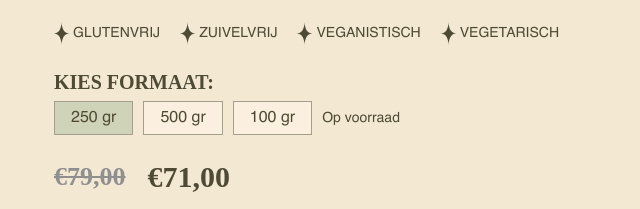
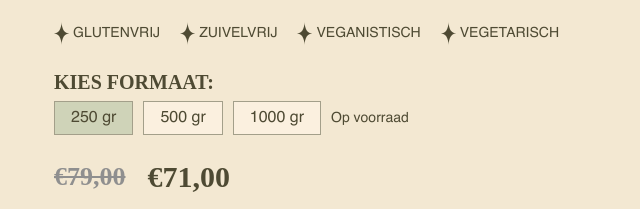
Before and after one commit to Milena02082022/test-project, a website: page src/index.html in a window 1280 px wide. Shown: the part 1515-1724 px from the top of the page, 58-698 px from the left. Drawn offline with nearby package versions, Linux system fonts and the light colour scheme; files that its build step writes are made by us from their sources; files whose address does not match are found by name.

Commit message:
Update section-home.html

```diff
--- a/src/html/main-page/section-home.html
+++ b/src/html/main-page/section-home.html
@@ -120,7 +120,7 @@
 									<div class="block-items__item-block" id="myDIV">
 										<button class="btn-grams active" id="">250 gr</button>
 										<button class="btn-grams">500 gr</button>
-										<button class="btn-grams">100 gr</button>
+										<button class="btn-grams">1000 gr</button>
 										<div class="text">
 											<p>Op voorraad</p>
 										</div>
```
